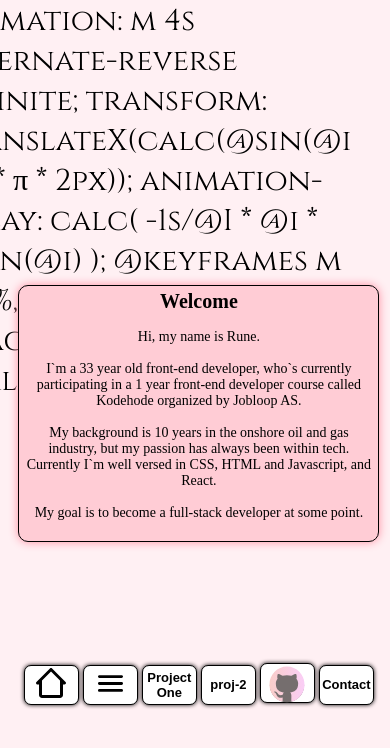
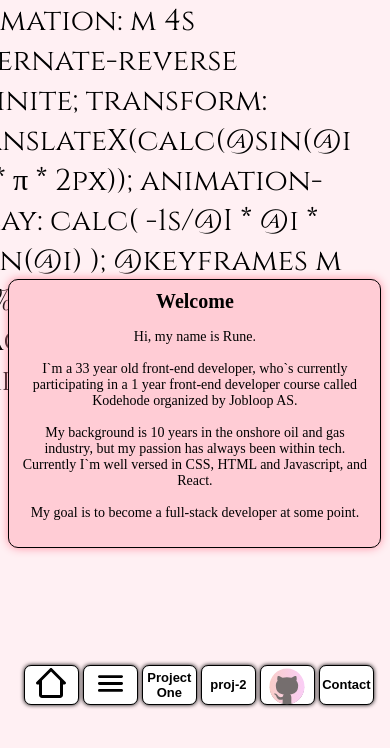
Before and after one commit to RuneKodehode/porto, a React (Vite) app: page / in a window 390 px wide. Both pictures are taken after a click on the button 228 px from the left and 684 px from the top of the page. Shown: the top 748 px of the page. Built offline with nearby package versions, Linux system fonts and the light colour scheme.

Commit message:
margin fix

```diff
--- a/src/components/NavBar/NavBar.jsx
+++ b/src/components/NavBar/NavBar.jsx
@@ -108,7 +108,7 @@ function NavBar() {
           rel="noreferrer noopener"
         >
           {" "}
-          <div>
+          <div className="btnDiv">
             <button className="navBtn">
               <svg
                 width="40"
--- a/src/index.css
+++ b/src/index.css
@@ -106,6 +106,7 @@ iframe {
   width: 70px;
   height: 40px;
   justify-self: flex-start;
+  align-self: center;
   margin: 2px;
   background-color: white;
   border: 1px solid black;
@@ -152,6 +153,9 @@ iframe {
   transform: translateY(10px);
 }
 @media only screen and (max-width: 1200px) {
+  body {
+    margin: 0px;
+  }
   #header {
     grid-template-rows: [one] 24% [two] 50% [three] 10%;
   }
@@ -161,7 +165,7 @@ iframe {
   .pitch {
     font-size: 0.875rem;
     width: 90vw;
-    padding: 4px;
+    margin-left: -8px;
     grid-row: two;
     grid-column: col-one / span 3;
   }
```
Also changed, not shown: public/Heebo-VariableFont_wght.ttf (added).
